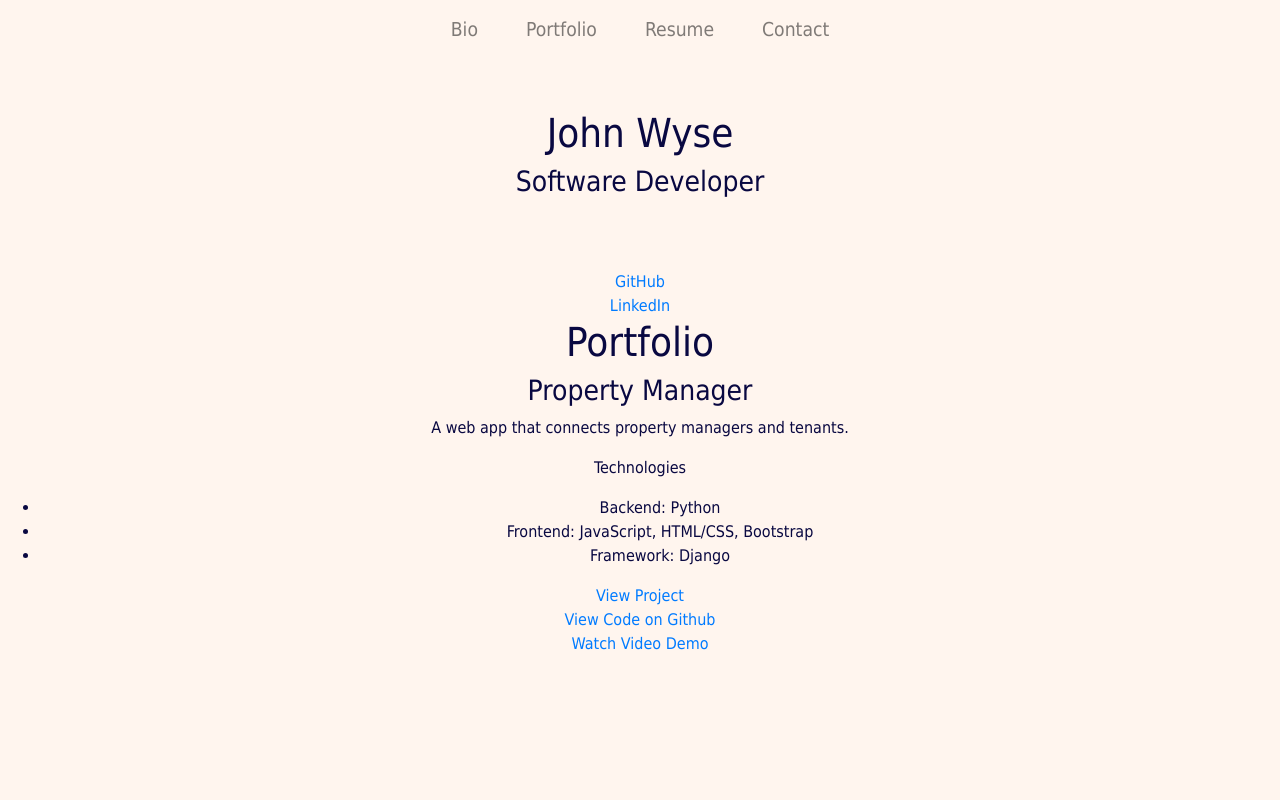
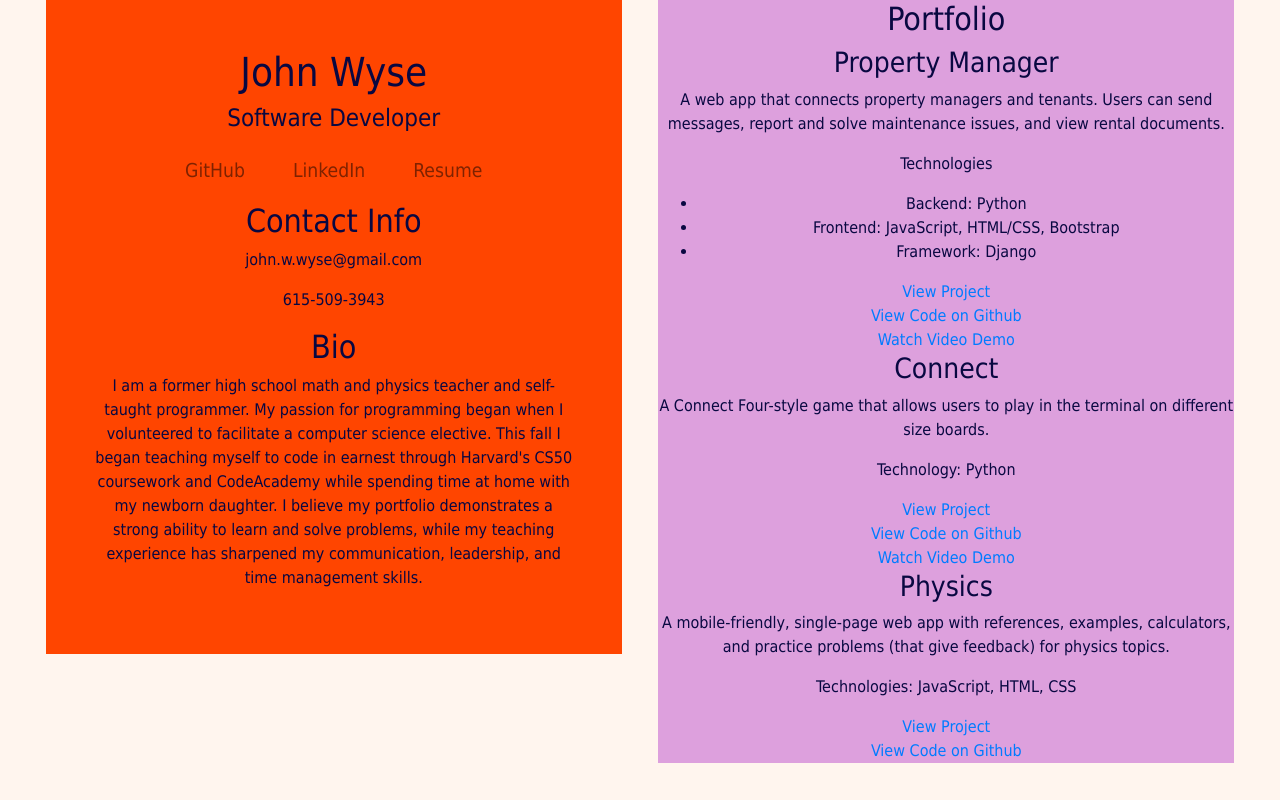
Before and after one commit to johnwyse/property-manager, a Django app: page / in a window 1280 px wide. Run offline with Django 4.2, Linux system fonts and the light colour scheme; some libraries are stand-ins or nearby versions.

Commit message:
personal page continued

```diff
--- a/property/personal_urls.py
+++ b/property/personal_urls.py
@@ -2,5 +2,6 @@ from django.urls import path
 from . import views
 
 urlpatterns = [
-    path("", views.home, name="home")
+    path("", views.home, name="home"),
+    path('resume', views.resume, name="resume")
 ]
--- a/property/static/property/personal_styles.css
+++ b/property/static/property/personal_styles.css
@@ -2,14 +2,14 @@
     --main: rgb(9, 8, 65);
   }
 
-body {
+  body {
     background-color: seashell;
     color: var(--main);
     text-align: center;
     font-family: Tahoma, sans-sarif;
 }
 
-.nav-item > button {
+.nav-item > a {
     background-color: transparent;
     border: none;
     margin-left: 1rem;
@@ -20,3 +20,39 @@ body {
 #header {
     padding: 3rem;
 }
+
+.inline-left {
+    display: inline-block;
+    background-color: orangered;
+    width: 45%;
+    vertical-align: top;
+    margin-left: 1rem;
+    margin-right: 1rem;
+}
+
+.inline-right {
+    display: inline-block;
+    background-color: plum;
+    width: 45%;
+    vertical-align: top;
+    margin-left: 1rem;
+    margin-right: 1rem;
+}
+
+.binline-small {
+    display: inline-block;
+    background-color: green;
+    width: 90%;
+    vertical-align: top;
+    margin-left: 1rem;
+    margin-right: 1rem;
+}
+
+.binline-medium {
+    display: inline-block;
+    background-color: blue;
+    width: 30%;
+    vertical-align: top;
+    margin-left: 1rem;
+    margin-right: 1rem;
+}
--- a/property/templates/property/personal_index.html
+++ b/property/templates/property/personal_index.html
@@ -9,51 +9,50 @@
         <link href="{% static 'property/personal_styles.css' %}" rel="stylesheet">
     </head>
     <body>
+        <div class="inline-container">
 
-        <nav class="navbar sticky-top navbar-expand-lg navbar-light bg-transparent">
-            <button class="navbar-toggler" type="button" data-toggle="collapse" data-target="#navbarTogglerDemo02" aria-controls="navbarTogglerDemo02" aria-expanded="false" aria-label="Toggle navigation">
-                <span class="navbar-toggler-icon"></span>
-            </button>
+            <div class="inline-left" id="header">
+                <h1>John Wyse</h1>
+                <h4>Software Developer</h4>
 
-            <div class="collapse navbar-collapse justify-content-center" id="navbarTogglerDemo02">
+                <nav class="navbar navbar-expand-sm justify-content-center navbar-light bg-transparent">
+
+                    <div class="justify-content-center">
                         <ul class="navbar-nav">
                             <li class="nav-item">
-                        <button id="bio-nav" class="nav-link" data-page="bio">Bio</button>
+                                <a href="https://github.com/johnwyse" class="nav-link" target="_blank">GitHub</a>
                             </li>
                             <li class="nav-item">
-                        <button id="portfolio-nav" class="nav-link" data-page="portfolio">Portfolio</button>
+                                <a href="https://www.linkedin.com/in/johnwyse/" class="nav-link" target="_blank">LinkedIn</a>
                             </li>
                             <li class="nav-item">
-                        <button id="resume-nav" class="nav-link" data-page="resume">Resume</button>
-                    </li>
-                    <li class="nav-item">
-                        <button id="contact-nav" class="nav-link" data-page="contact">Contact</button>
+                                <a href="{% url 'resume' %}" class="nav-link" target="_blank">Resume</a>
                             </li>
                         </ul>
                     </div>
                 </nav>
 
-        <div id="header">
-            <h1>John Wyse</h1>
-            <h3>Software Developer</h3>
+                <div class="inline-small" id="contact" >
+                    <h2>Contact Info</h2>
+                    <p>john.w.wyse@gmail.com</p>
+                    <p>615-509-3943</p>
                 </div>
-
-        <div id="bio" >
+                <div class="inline-small" id="bio" >
+                    <h2>Bio</h2>
                     <p>
-
+                        I am a former high school math and physics teacher and self-taught programmer. My passion for programming began when I volunteered to facilitate a computer science elective. This fall I began teaching myself to code in earnest through Harvard's CS50 coursework and CodeAcademy while spending time at home with my newborn daughter. I believe my portfolio demonstrates a strong ability to learn and solve problems, while my teaching experience has sharpened my communication, leadership, and time management skills.
                     </p>
-
-            <a href="https://github.com/johnwyse" target="_blank">GitHub</a>
-            <br>
-            <a href="https://www.linkedin.com/in/johnwyse/" target="_blank">LinkedIn</a>
+                </div>
 
             </div>
 
-        <div id="portfolio">
-            <h1>Portfolio</h1>
-            <div class="portfolio-item" id="property">
+            <div id="portfolio" class="inline-right">
+
+                <h2>Portfolio</h2>
+
+                <div class="inline-medium" id="property">
                     <h3> Property Manager </h3>
-                <p> A web app that connects property managers and tenants. </p>
+                    <p> A web app that connects property managers and tenants. Users can send messages, report and solve maintenance issues, and view rental documents. </p>
                     <p> Technologies </p>
                     <ul>
                         <li>Backend: Python</li>
@@ -70,19 +69,38 @@
                         <a href="https://youtube.com" target="_blank">Watch Video Demo</a>
                     </div>
                 </div>
+
+                <div class="inline-medium" id="connect">
+                    <h3> Connect </h3>
+                    <p> A Connect Four-style game that allows users to play in the terminal on different size boards.  </p>
+                    <p> Technology: Python </p>
+                    <div class="view_project">
+                        <a href="https://replit.com/@JohnWyse/Connect?v=1" target="_blank">View Project</a>
+                    </div>
+                    <div class="view_on_github">
+                        <a href="https://github.com/johnwyse/Connect" target="_blank">View Code on Github</a>
+                    </div>
+                    <div class="demo_video">
+                        <a href="https://youtu.be/R0VNGwQ04R4" target="_blank">Watch Video Demo</a>
+                    </div>
                 </div>
 
-        <div id="resume" style="display: none">
-            <p>
-            Here is my bio
-            </p>
+                <div class="inline-medium" id="physics">
+                    <h3> Physics </h3>
+                    <p> A mobile-friendly, single-page web app with references, examples, calculators, and practice problems (that give feedback) for physics topics. </p>
+                    <p> Technologies: JavaScript, HTML, CSS </p>
+                    <div class="view_project">
+                        <a href="https://physics.johnwyse.repl.co/" target="_blank">View Project</a>
+                    </div>
+                    <div class="view_on_github">
+                        <a href="https://github.com/johnwyse/Wyse-Physics" target="_blank">View Code on Github</a>
+                    </div>
                 </div>
 
-        <div id="contact" style="display: none">
-            <p>
-            Here is my contact info
-            </p>
             </div>
+
+        </div>
+
 
 
         <script src="https://code.jquery.com/jquery-3.2.1.slim.min.js" integrity="sha384-KJ3o2DKtIkvYIK3UENzmM7KCkRr/rE9/Qpg6aAZGJwFDMVNA/GpGFF93hXpG5KkN" crossorigin="anonymous"></script>
--- a/property/views.py
+++ b/property/views.py
@@ -14,6 +14,9 @@ from .models import User, Issue, Message, Unit
 
 def home(request):
     return render(request, 'property/personal_index.html')
+
+def resume(request):
+    return render(request, 'property/resume.html')
 
 def index(request):
     if request.user.is_authenticated:
```
Also changed, not shown: property/templates/property/resume.html (added, +27 -0 lines), 4 other files. Lines whose indentation alone changed are shown as unchanged.
